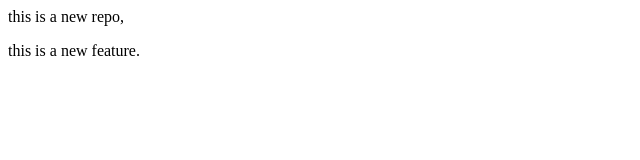
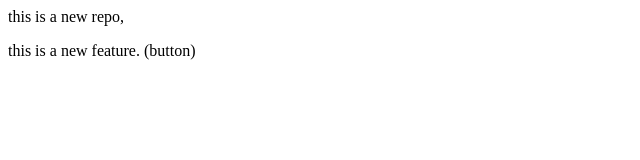
Before and after one commit to rajatkriplani/localRepo, a plain HTML site: page index.html in a window 1280 px wide. Shown: the full height of the page, 0-640 px from the left. Drawn offline with Linux system fonts and the light colour scheme.

Commit message:
added buttion in feature

```diff
--- a/index.html
+++ b/index.html
@@ -1,2 +1,2 @@
 <p>this is a new repo,</p>
-<p>this is a new feature.</p>
+<p>this is a new feature. (button)</p>
```
